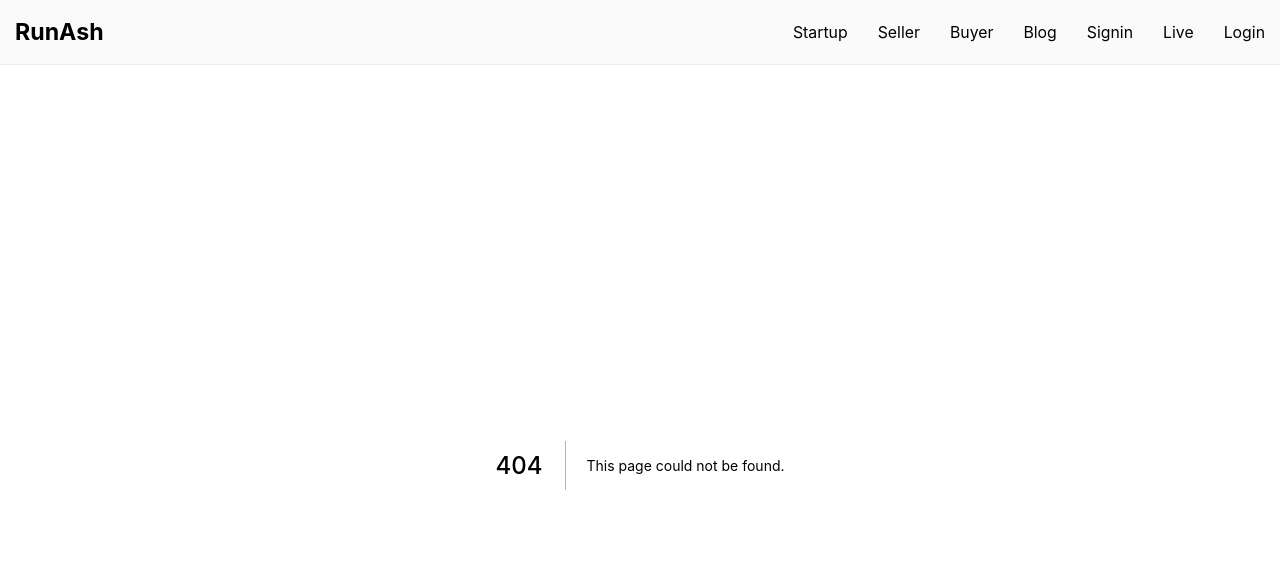
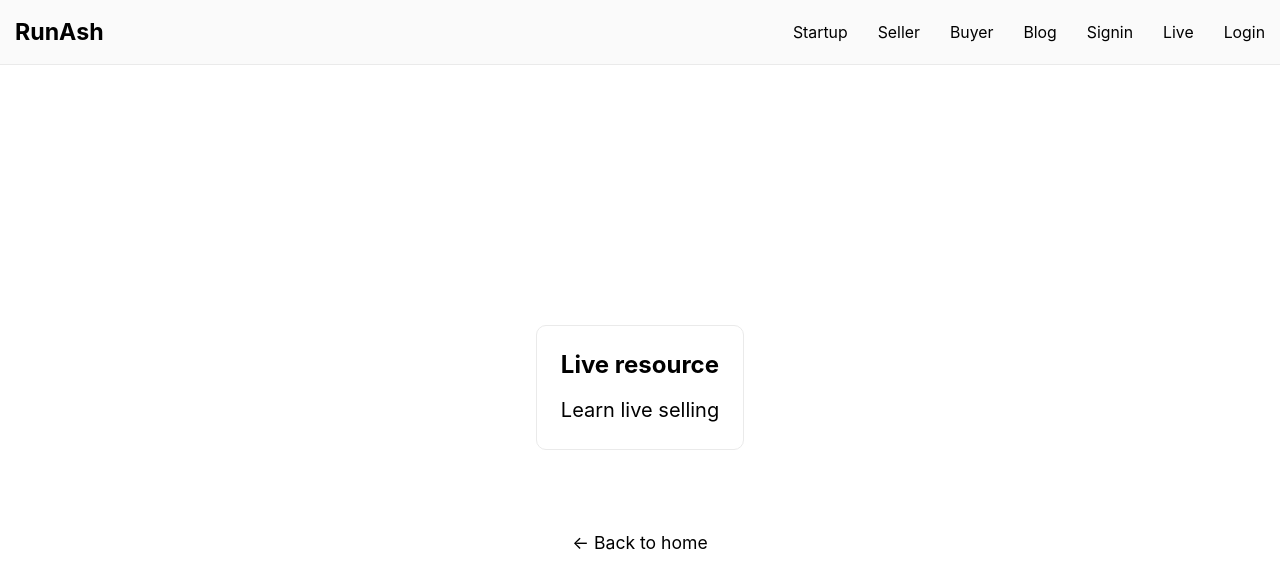
Before and after one commit to rammurmu/next, a Next.js app: page /resource in a window 1280 px wide. Before the commit this address had no page. Shown: the top 588 px of the page. Built offline with nearby package versions, Linux system fonts and the light colour scheme.

Commit message:
Create resource.js

```diff
--- /dev/null
+++ b/pages/resource.js
@@ -0,0 +1,20 @@
+import styles from '../styles/Home.module.css'
+import Link from 'next/link'
+
+export default function Resource() {
+  return (
+    <div className={styles.container}>
+      <main className={styles.main}>
+       <div className={styles.card}>
+        <h1>Live resource</h1>
+        <p>Learn live selling</p>
+        </div>
+         <p className={styles.description}>
+          <Link href="/">
+            <a>&larr; Back to home</a>
+          </Link>
+        </p>
+      </main>
+    </div>
+  )
+}
```
